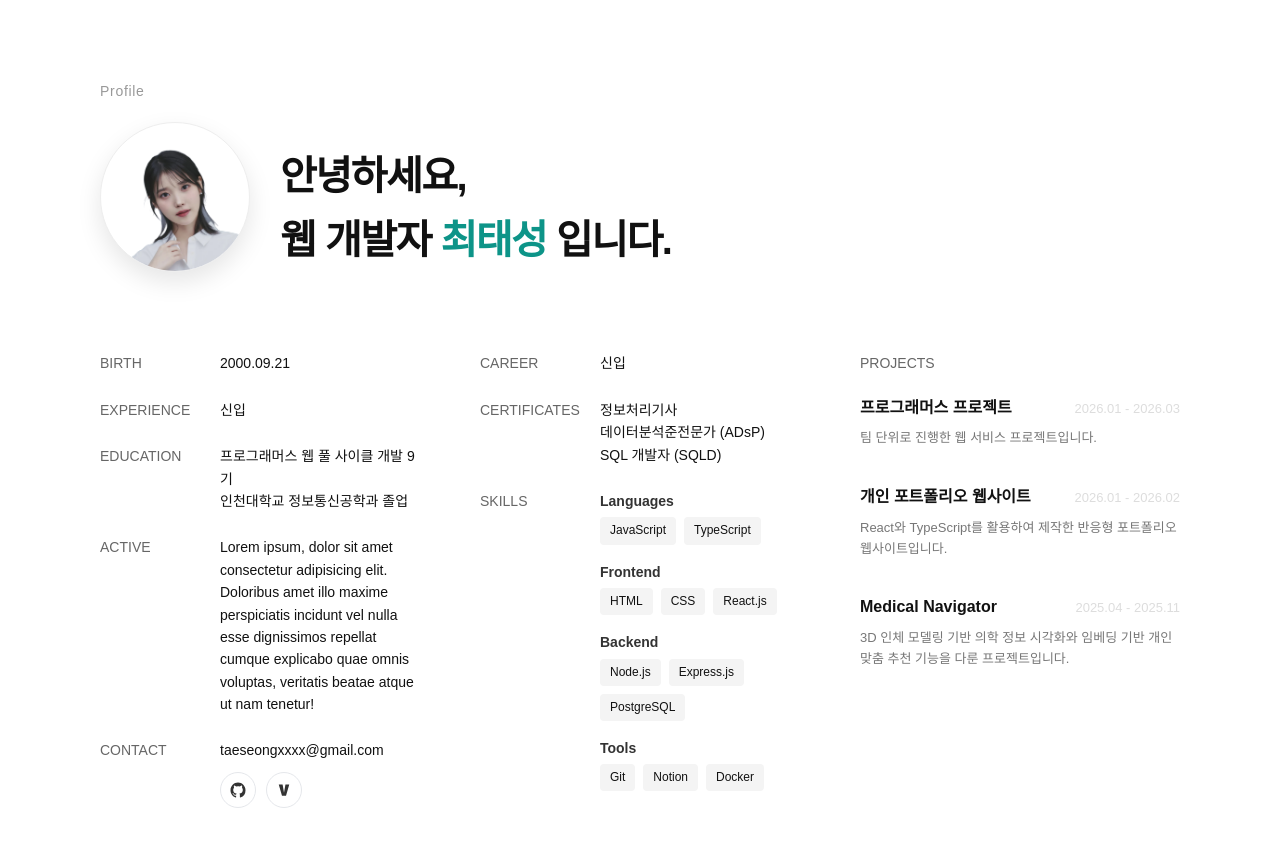
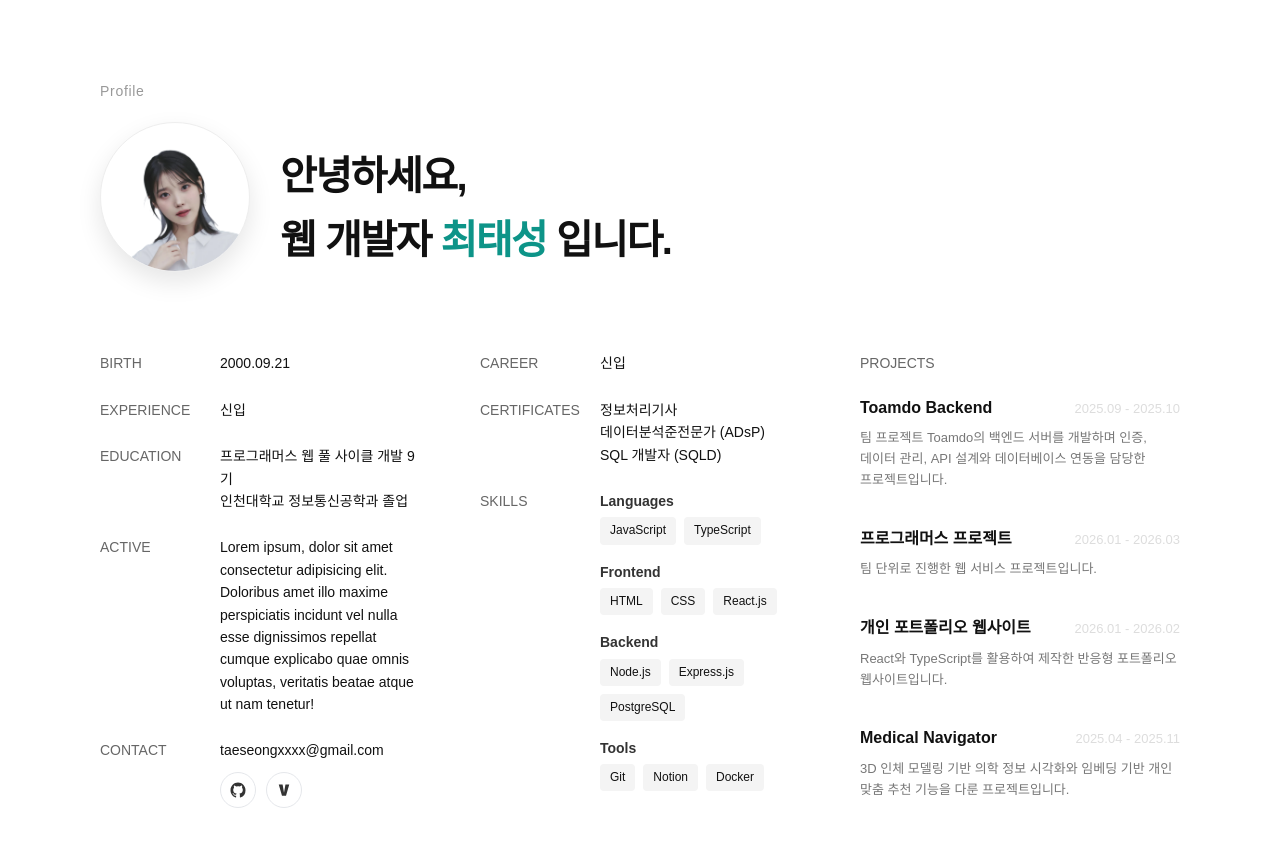
Before and after one commit to taesongxxxx/taesongxxxx.github.io, a React (Vite) app: page / in a window 1280 px wide. Shown: the top 846 px of the page. Built offline with nearby package versions, Linux system fonts and the light colour scheme; a web font is replaced by a local one.

Commit message:
feat: 토마두 프로젝트 추가

```diff
--- a/src/components/ProjectSection.tsx
+++ b/src/components/ProjectSection.tsx
@@ -31,6 +31,36 @@ const ProjectSection = () => {
   });
 
   const projects: Project[] = [
+    {
+      title: "Toamdo Backend",
+      period: "2025.09 - 2025.10",
+      summary:
+        "팀 프로젝트 Toamdo의 백엔드 서버를 개발하며 인증, 데이터 관리, API 설계와 데이터베이스 연동을 담당한 프로젝트입니다.",
+      techStack: [
+        "Java",
+        "Spring Boot",
+        "Spring Security",
+        "JPA",
+        "MySQL",
+        "JWT",
+      ],
+      features: [
+        "JWT 기반 로그인 및 사용자 인증/인가 기능 구현",
+        "게시글, 댓글 등 핵심 도메인 API 설계 및 개발",
+        "공통 응답 형식과 예외 처리 로직을 정리해 일관된 API 제공",
+        "JPA 기반 데이터 연동과 CRUD 기능 구현",
+      ],
+      role: [
+        "백엔드 API 설계 및 구현",
+        "데이터베이스 테이블 구조 설계",
+        "Spring Security와 JWT를 활용한 인증 시스템 구축",
+        "프론트엔드와의 연동 테스트 및 오류 수정",
+      ],
+      learned: [
+        "기능 구현뿐 아니라 일관된 API 구조와 예외 처리가 서비스 완성도에 큰 영향을 준다는 점을 배웠습니다.",
+        "팀 프로젝트에서는 프론트엔드와의 명세 공유와 협업 방식이 개발 속도와 품질에 직결된다는 점을 경험했습니다.",
+      ],
+    },
     {
       title: "프로그래머스 프로젝트",
       period: "2026.01 - 2026.03",
```
